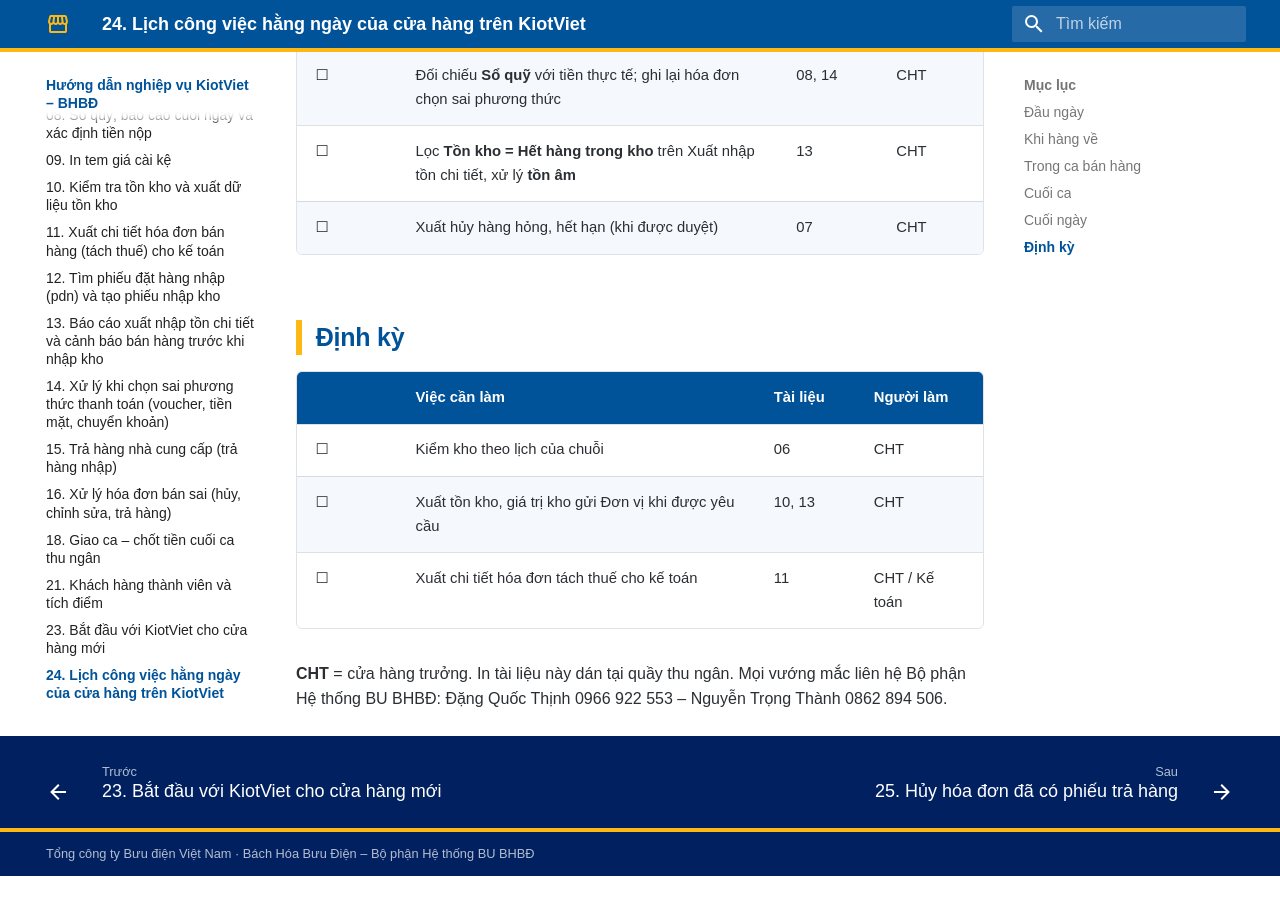
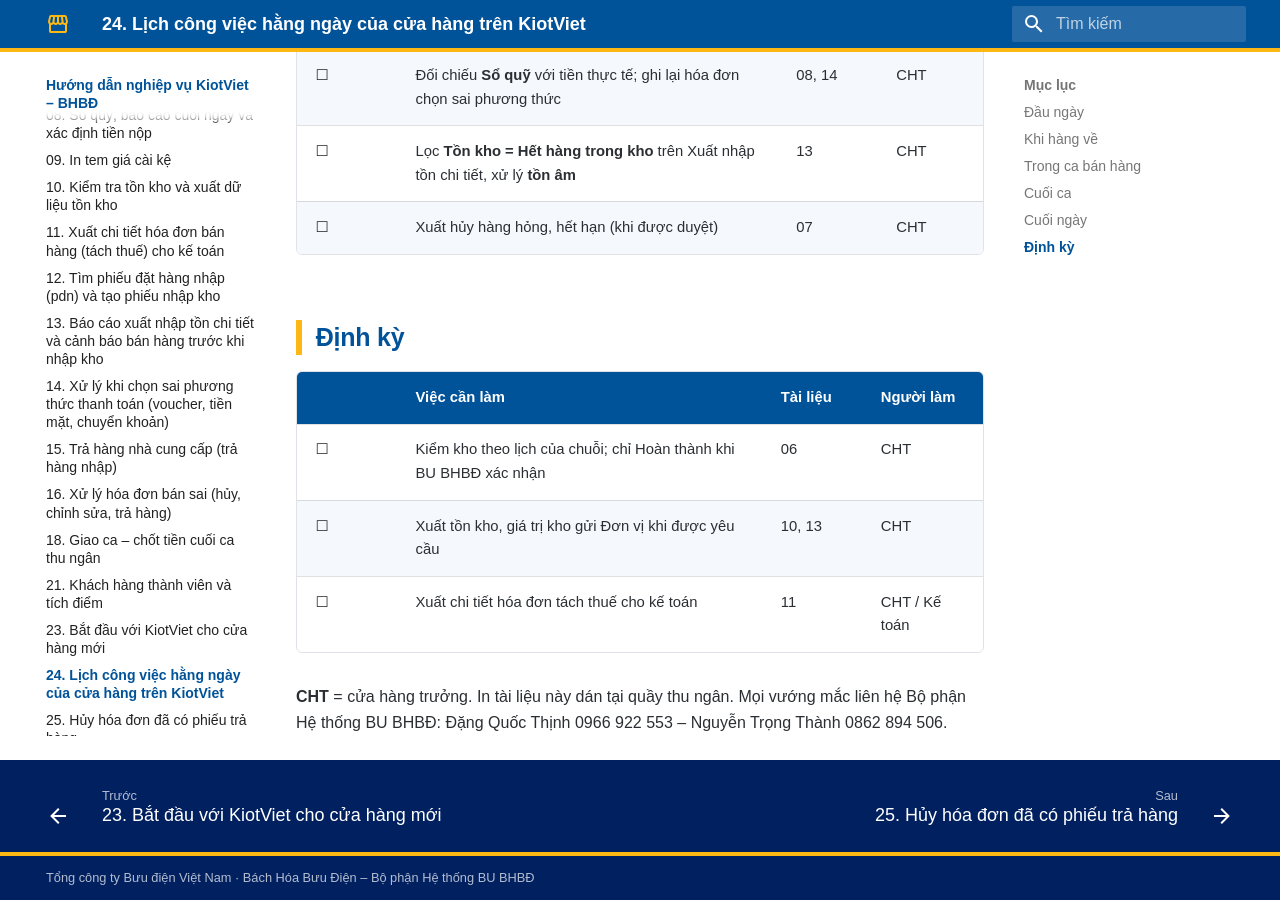
Before and after one commit to dangthinh53-lang/huongdan-kiotviet-bhbd, an MkDocs documentation site: the page built from docs/24-lich-cong-viec-hang-ngay.md, in a window 1280 px wide and 900 px high, scrolled down 2548 px. Built offline with MkDocs 1.6.1 and Material for MkDocs 9.7.7, drawn with Linux system fonts in a browser that asks for light colours; before the commit the page ends 3424 px from its top, so only the background shows below that.

Commit message:
Tài liệu 06: kiểm kho phải được BU BHBĐ xác nhận trước khi Hoàn thành
Co-Authored-By: Claude Opus 5.5 <noreply@anthropic.com>
Claude-Session: https://claude.ai/code/session_01PTL4ydmQdTxbz6ogmdUSBJ

```diff
--- a/docs/24-lich-cong-viec-hang-ngay.md
+++ b/docs/24-lich-cong-viec-hang-ngay.md
@@ -58,7 +58,7 @@
 
 |  | Việc cần làm | Tài liệu | Người làm |
 |---|---|---|---|
-| ☐ | Kiểm kho theo lịch của chuỗi | 06 | CHT |
+| ☐ | Kiểm kho theo lịch của chuỗi; chỉ Hoàn thành khi BU BHBĐ xác nhận | 06 | CHT |
 | ☐ | Xuất tồn kho, giá trị kho gửi Đơn vị khi được yêu cầu | 10, 13 | CHT |
 | ☐ | Xuất chi tiết hóa đơn tách thuế cho kế toán | 11 | CHT / Kế toán |
 
```
Also changed, not shown: docs/01-ban-hang-tai-quay.md (+1 -1 lines), docs/06-kiem-kho.md (+16 -3 lines), docs/10-kiem-tra-va-xuat-ton-kho.md (+1 -1 lines).
